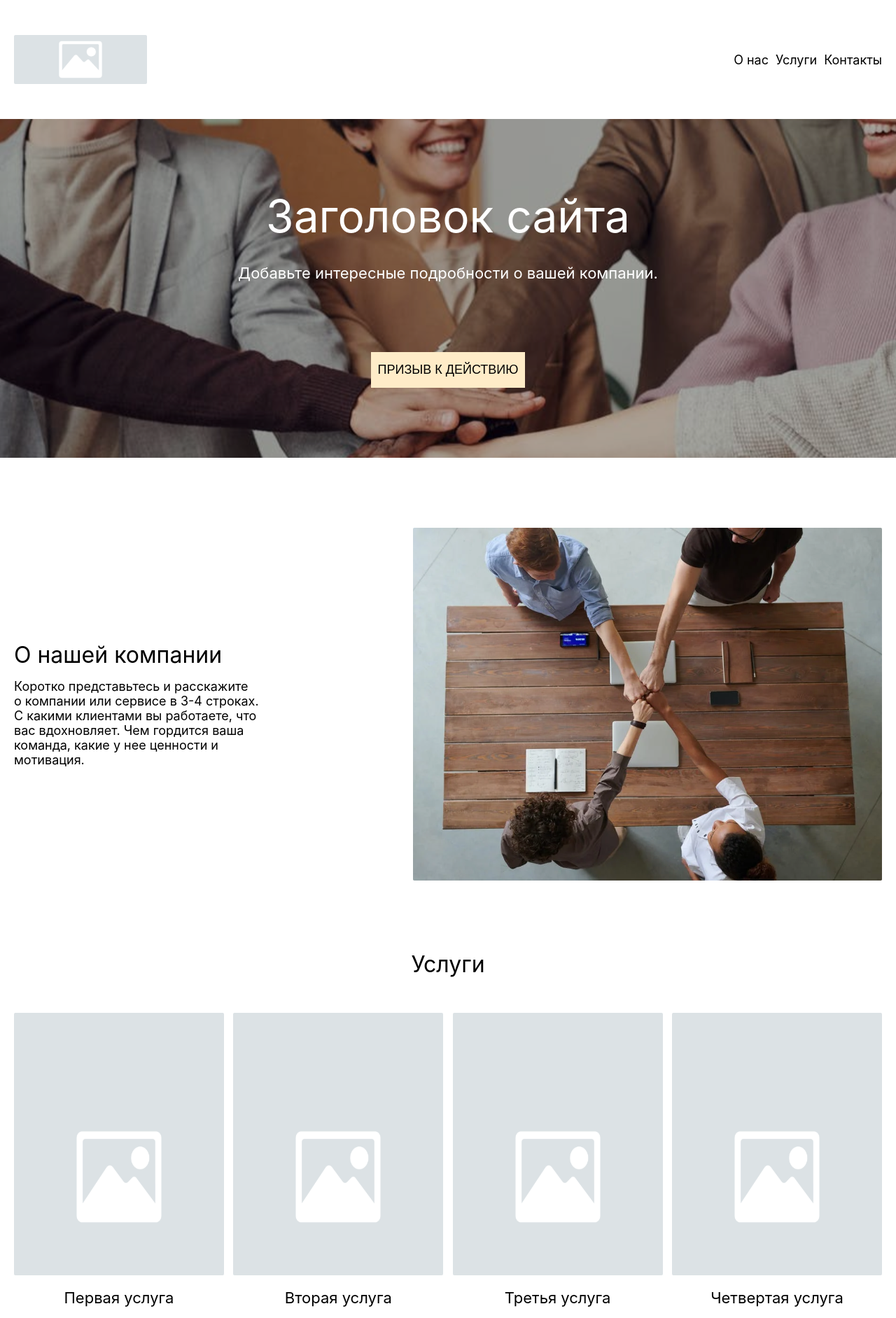
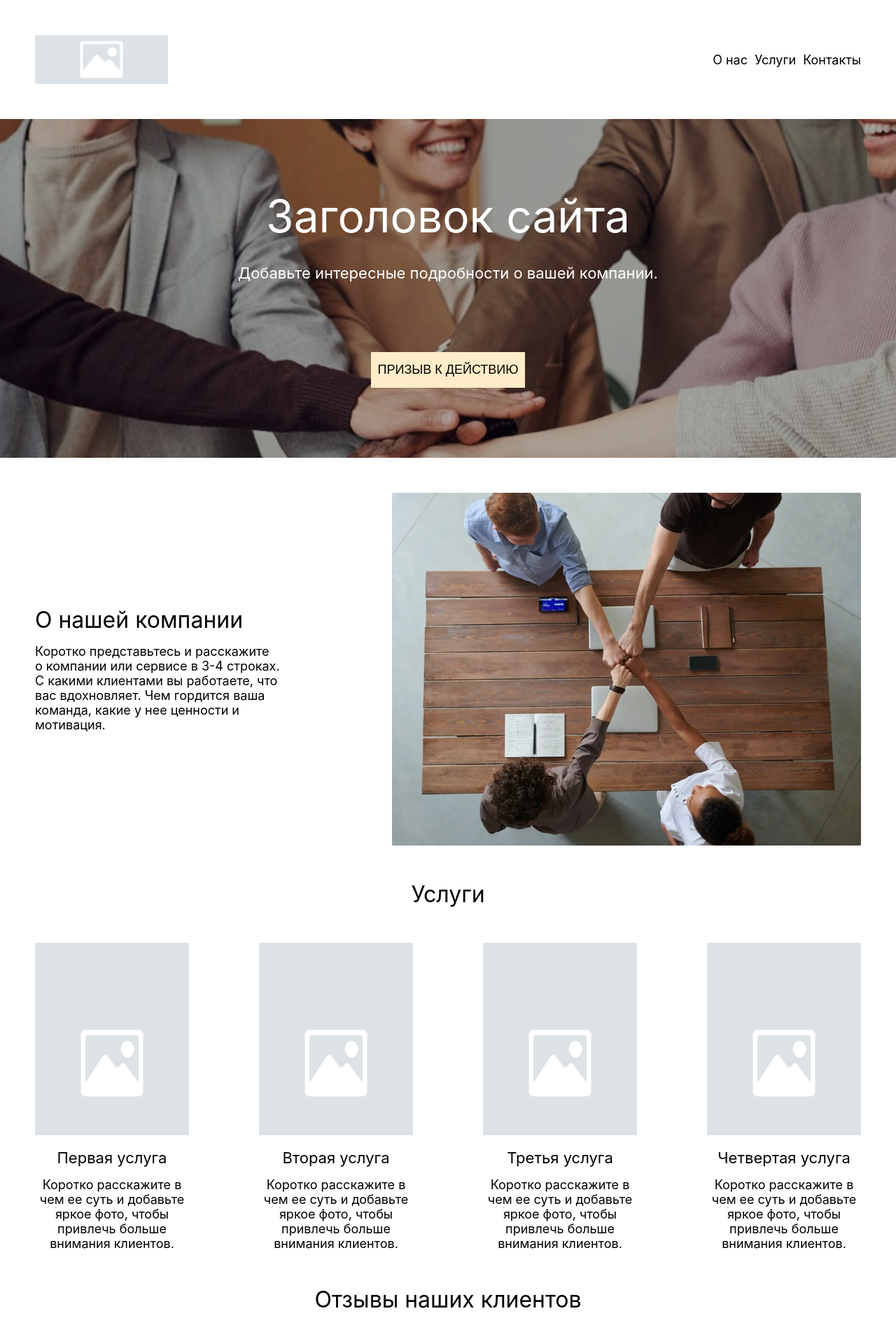
Before and after one commit to BulatGim/templates, a React (Create React App) app: page /template1 in a window 1280 px wide. Shown: the top 1883 px of the page at 70% size. Built offline with nearby package versions, Linux system fonts and the light colour scheme.

Commit message:
adaptive fixed

```diff
--- a/src/templates/template1/organisms/sectionAboutUs/sectionAboutUs.scss
+++ b/src/templates/template1/organisms/sectionAboutUs/sectionAboutUs.scss
@@ -13,8 +13,12 @@
   .rightBlock{
 
   }
+  @media (min-width: 1440px) and (max-width: 1560px){
+    max-width: 1340px;
+  }
   @media (min-width: 1280px) and (max-width: 1439px) {
-    margin: 100px 20px;
+    max-width: 1180px;
+    margin: 50px auto;
     .leftBlock {
       align-self: center;
       max-width: 350px;
@@ -24,7 +28,8 @@
     }
   }
   @media (min-width: 1024px) and (max-width: 1279px) {
-    margin: 100px 20px;
+    max-width: 940px;
+    margin: 50px auto;
     .leftBlock {
       align-self: center;
       max-width: 350px;
@@ -34,7 +39,8 @@
     }
   }
   @media (min-width: 768px) and (max-width: 1023px) {
-    margin: 100px 20px;
+    max-width: 740px;
+    margin: 50px auto;
     .leftBlock {
       align-self: center;
       max-width: 275px;
@@ -44,7 +50,8 @@
     }
   }
   @media (min-width: 560px) and (max-width: 767px) {
-    margin: 50px 20px;
+    max-width: 525px;
+    margin: 50px auto;
     .leftBlock {
       align-self: center;
       max-width: 210px;
--- a/src/templates/template1/organisms/sectionHeader/sectionHeader.scss
+++ b/src/templates/template1/organisms/sectionHeader/sectionHeader.scss
@@ -17,19 +17,27 @@
       }
     }
   }
+  @media (min-width: 1440px) and (max-width: 1560px){
+    max-width: 1340px;
+  }
   @media (min-width: 1280px) and (max-width: 1439px) {
-    margin: 50px 20px;
+    max-width: 1180px;
+    margin: 50px auto;
   }
   @media (min-width: 1024px) and (max-width: 1279px) {
-    margin: 50px 20px;
+    max-width: 940px;
+    margin: 50px auto;
   }
   @media (min-width: 768px) and (max-width: 1023px) {
-    margin: 50px 20px;
+    max-width: 740px;
+    margin: 50px auto;
   }
   @media (min-width: 560px) and (max-width: 767px) {
-    margin: 50px 20px;
+    max-width: 525px;
+    margin: 30px auto;
   }
   @media (min-width: 320px) and (max-width: 559px) {
+    max-width: 320px;
     margin: 30px auto;
     flex-direction: column;
     justify-content: center;
--- a/src/templates/template1/organisms/sectionServices/molecules/sectionService/service.scss
+++ b/src/templates/template1/organisms/sectionServices/molecules/sectionService/service.scss
@@ -7,10 +7,17 @@
   &__description{
     margin-top: 15px;
   }
-  @media (min-width: 1024px) and (max-width: 1279px) {
+  @media (min-width: 1280px) and (max-width: 1439px) {
     max-width: 220px;
     &__preview{
       width: 220px;
+    }
+
+  }
+  @media (min-width: 1024px) and (max-width: 1279px) {
+    max-width: 200px;
+    &__preview{
+      width: 200px;
     }
 
   }
--- a/src/templates/template1/organisms/sectionServices/sectionServices.js
+++ b/src/templates/template1/organisms/sectionServices/sectionServices.js
@@ -12,7 +12,7 @@ export default function SectionServices() {
         <section className="sectionServices">
             <h2 className="sectionServices__title">Услуги</h2>
 
-            {width <= 769 ? (
+            {width <= 1024 ? (
                 <div className="sectionServices__container">
                     <div className="upperBlock">
                         {services.slice(0, 2).map((item) =>
--- a/src/templates/template1/organisms/sectionServices/sectionServices.scss
+++ b/src/templates/template1/organisms/sectionServices/sectionServices.scss
@@ -9,17 +9,38 @@
     display: flex;
     justify-content: space-between;
   }
+  @media (min-width: 1440px) and (max-width: 1560px){
+    max-width: 1340px;
+  }
   @media (min-width: 1280px) and (max-width: 1439px) {
-    margin: 100px 20px;
+    max-width: 1180px;
+    margin: 50px auto;
   }
   @media (min-width: 1024px) and (max-width: 1279px) {
-    margin: 100px 20px;
+    max-width: 940px;
+    margin: 50px auto;
   }
   @media (min-width: 768px) and (max-width: 1023px) {
-    margin: 100px 20px;
+    max-width: 740px;
+    margin: 50px auto;
+    &__container{
+      max-width: 430px;
+      margin: 30px auto;
+      display: block;
+      .upperBlock{
+        display: flex;
+        justify-content: space-between;
+      }
+      .lowerBlock{
+        margin-top: 30px;
+        display: flex;
+        justify-content: space-between;
+      }
+    }
   }
   @media (min-width: 560px) and (max-width: 767px) {
-    margin-top: 50px;
+    max-width: 525px;
+    margin: 30px auto;
     &__container{
       max-width: 430px;
       margin: 30px auto;
```
